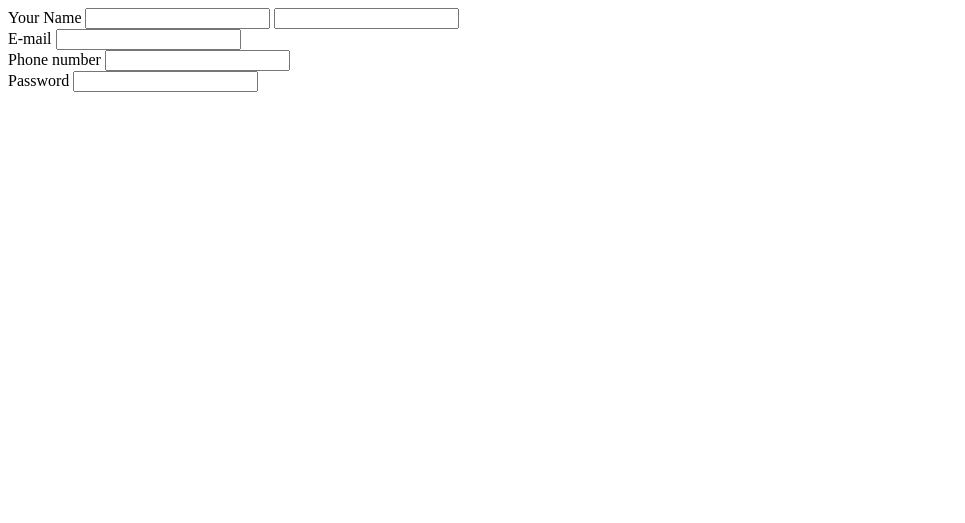
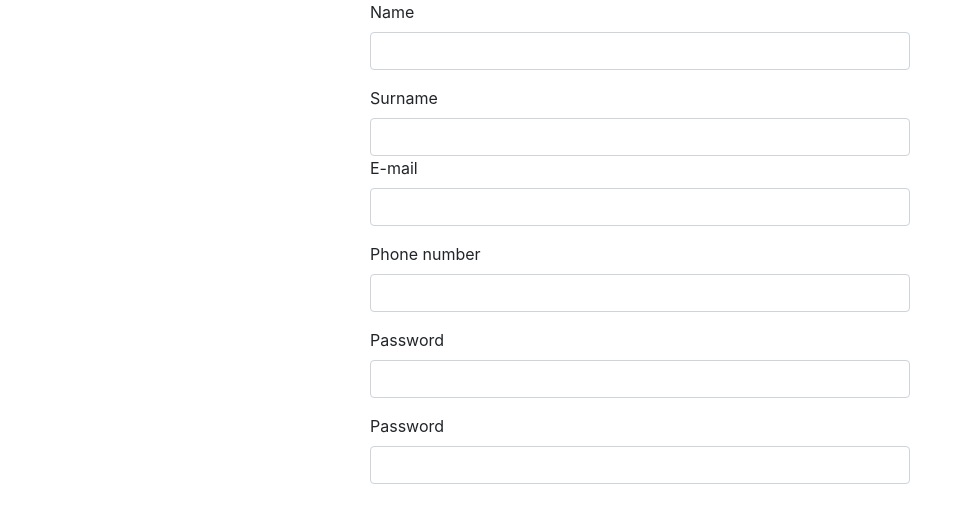
Before and after one commit to MykhailoTsaruk/IoTPhP, a PHP site: page / in a window 1280 px wide. Shown: the top 523 px of the page, without its empty margins (0-965 px from the left). Run offline with PHP 8.4, Linux system fonts and the light colour scheme.

Commit message:
test base form

```diff
--- a/index.php
+++ b/index.php
@@ -2,9 +2,9 @@
 <html>
     <head>
 
-        <meta charset="UTF-8">
-        <meta name="WebFormToIPaIOT" content="width=devise-width, user-scalable=no, initial-scale=1.0, maximum-scale=1.0, minimum-scale=1.0">
-        <title>Document</title>
+        <link rel="stylesheet" href="https://stackpath.bootstrapcdn.com/bootstrap/4.5.0/css/bootstrap.min.css"
+        integrity="sha384-9aIt2nRpC12Uk9gS9baDl411NQApFmC26EwAOH8WgZl5MYYxFfc+NcPb1dKGj7Sk"
+        crossorigin="anonymous">
 
     </head>
     <body>
@@ -14,9 +14,11 @@
             <div class="col-md-6 offset-md-3">
                 <form>
                     <div class="form-group">
-                        <label for="name">Your Name</label>
+                        <label for="name">Name</label>
                         <input type="name" class="form-control" id="name">
-                        <label for="surname"> </label>
+                    </div>
+                    <div>
+                        <label for="surname">Surname</label>
                         <input type="surname" class="form-control" id="surname">
                     </div>
                     <div class="form-group">
@@ -31,6 +33,10 @@
                         <label for="password">Password</label>
                         <input type="password" class="form-control" id="Password">
                     </div>
+                    <div class="form-group">
+                        <label for="password">Password</label>
+                        <input type="password" class="form-control" id="Password">
+                    </div>
                 </form>
             </div>
         </div>
```
